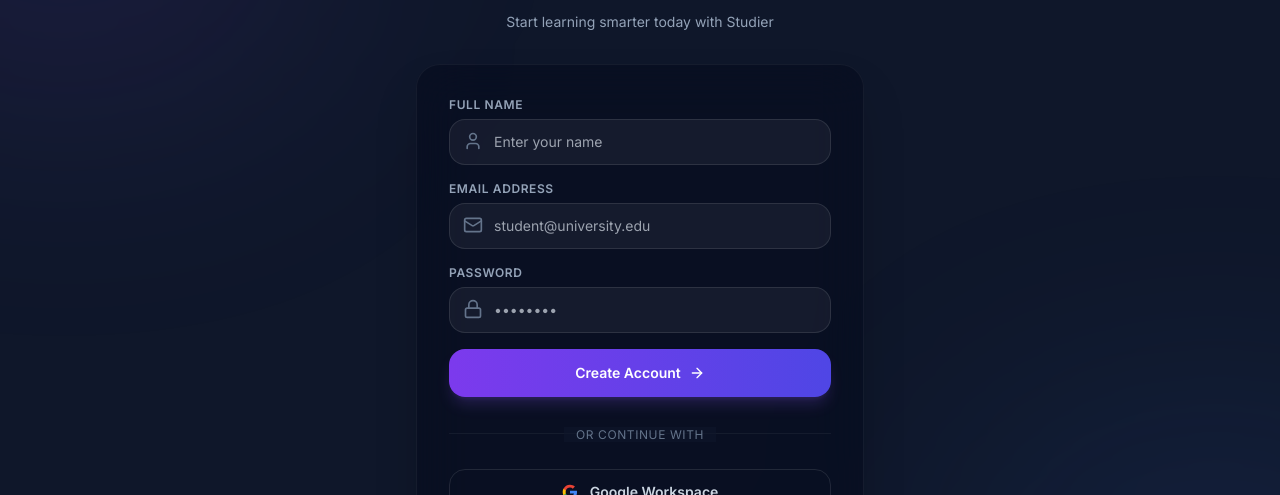
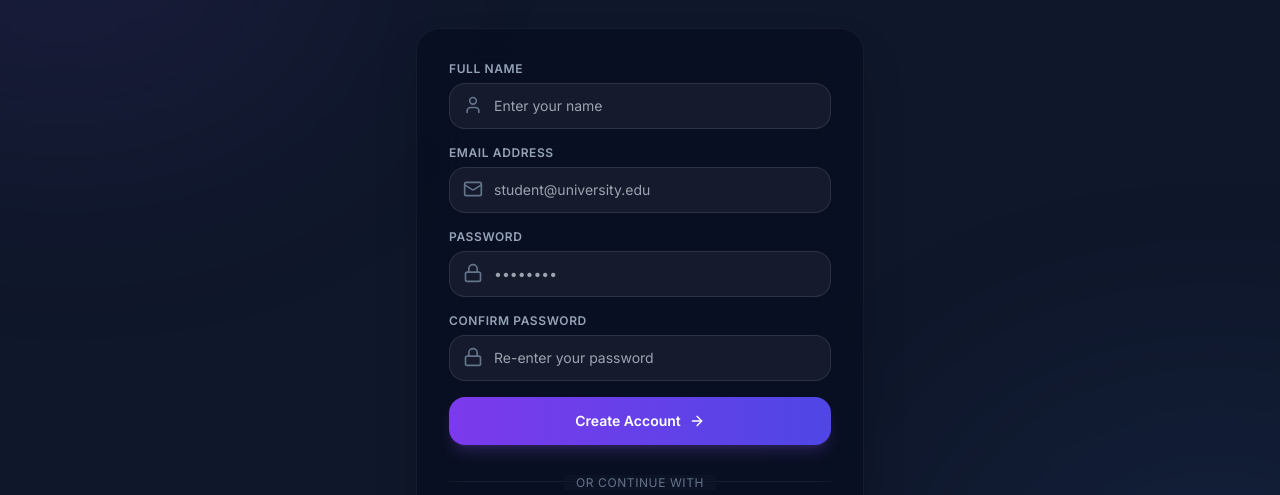
Before and after one commit to vircsam/studier, a React (Vite) app: page /login in a window 1280 px wide. Both pictures are taken after a click on the button "Don't have an account? Sign up". Shown: the part 144-639 px from the top of the page. Built offline with nearby package versions, Linux system fonts and the light colour scheme; no server answers.

Commit message:
Add email verification

```diff
--- a/src/pages/Login.jsx
+++ b/src/pages/Login.jsx
@@ -5,6 +5,36 @@ import { useFirestore } from "../hooks/useFirestore";
 import { useToast } from "../context/ToastContext";
 import { motion } from "framer-motion";
 import { Sparkles, Mail, Lock, User, ArrowRight, Database } from "lucide-react";
+
+const SIGN_IN_RATE_LIMIT_KEY = "studier_signin_rate_limit";
+const MAX_SIGN_IN_ATTEMPTS = 5;
+const RATE_LIMIT_WINDOW_MS = 10 * 60 * 1000;
+const RATE_LIMIT_LOCK_MS = 5 * 60 * 1000;
+
+function getRateLimitState() {
+  try {
+    const rawValue = localStorage.getItem(SIGN_IN_RATE_LIMIT_KEY);
+    if (!rawValue) {
+      return { attempts: [] };
+    }
+
+    const parsedValue = JSON.parse(rawValue);
+    return {
+      attempts: Array.isArray(parsedValue.attempts) ? parsedValue.attempts : [],
+      lockedUntil: typeof parsedValue.lockedUntil === "number" ? parsedValue.lockedUntil : null,
+    };
+  } catch {
+    return { attempts: [] };
+  }
+}
+
+function saveRateLimitState(state) {
+  localStorage.setItem(SIGN_IN_RATE_LIMIT_KEY, JSON.stringify(state));
+}
+
+function getRemainingLockTime(lockedUntil) {
+  return Math.max(0, Math.ceil((lockedUntil - Date.now()) / 1000));
+}
 
 export default function Login() {
   const { signInEmail, signUpEmail, signInGoogle } = useAuth();
@@ -16,33 +46,94 @@ export default function Login() {
   const [isSignUp, setIsSignUp] = useState(searchParams.get("signup") === "true");
   const [email, setEmail] = useState("");
   const [password, setPassword] = useState("");
+  const [confirmPassword, setConfirmPassword] = useState("");
   const [displayName, setDisplayName] = useState("");
   const [loading, setLoading] = useState(false);
+  const [lockedUntil, setLockedUntil] = useState(() => getRateLimitState().lockedUntil || null);
 
   useEffect(() => {
     setIsSignUp(searchParams.get("signup") === "true");
   }, [searchParams]);
 
+  useEffect(() => {
+    if (!lockedUntil) {
+      return;
+    }
+
+    const timerId = window.setInterval(() => {
+      if (Date.now() >= lockedUntil) {
+        setLockedUntil(null);
+        saveRateLimitState({ attempts: [] });
+      }
+    }, 1000);
+
+    return () => window.clearInterval(timerId);
+  }, [lockedUntil]);
+
   const handleSubmit = async (e) => {
     e.preventDefault();
-    if (!email || !password || (isSignUp && !displayName)) {
+    if (!email || !password || (isSignUp && (!displayName || !confirmPassword))) {
       showToast("Please fill in all fields", "warning");
       return;
+    }
+
+    if (isSignUp && password !== confirmPassword) {
+      showToast("Password and confirm password must match", "warning");
+      return;
+    }
+
+    if (!isSignUp) {
+      const rateLimitState = getRateLimitState();
+      if (rateLimitState.lockedUntil && Date.now() < rateLimitState.lockedUntil) {
+        const secondsRemaining = getRemainingLockTime(rateLimitState.lockedUntil);
+        setLockedUntil(rateLimitState.lockedUntil);
+        showToast(`Too many sign-in attempts. Try again in ${secondsRemaining}s.`, "error");
+        return;
+      }
     }
 
     setLoading(true);
     try {
       if (isSignUp) {
         await signUpEmail(email, password, displayName);
-        showToast("Account created successfully!", "success");
+        setConfirmPassword("");
+        showToast("Verification email sent. Please verify your email before signing in.", "success");
+        setIsSignUp(false);
       } else {
         await signInEmail(email, password);
+        saveRateLimitState({ attempts: [] });
+        setLockedUntil(null);
         showToast("Logged in successfully!", "success");
       }
-      navigate("/dashboard");
+      if (!isSignUp) {
+        navigate("/dashboard");
+      }
     } catch (error) {
       console.error(error);
-      showToast(error.message || "Authentication failed. Please try again.", "error");
+      if (!isSignUp) {
+        const now = Date.now();
+        const currentState = getRateLimitState();
+        const recentAttempts = (currentState.attempts || []).filter(
+          (timestamp) => now - timestamp < RATE_LIMIT_WINDOW_MS
+        );
+        const updatedAttempts = [...recentAttempts, now];
+        const nextState = { attempts: updatedAttempts };
+
+        if (updatedAttempts.length >= MAX_SIGN_IN_ATTEMPTS) {
+          nextState.lockedUntil = now + RATE_LIMIT_LOCK_MS;
+          setLockedUntil(nextState.lockedUntil);
+          saveRateLimitState(nextState);
+          showToast("Too many failed sign-in attempts. Please wait 5 minutes.", "error");
+        } else {
+          saveRateLimitState(nextState);
+          showToast(
+            `Authentication failed. ${MAX_SIGN_IN_ATTEMPTS - updatedAttempts.length} sign-in attempts remaining before cooldown.`,
+            "error"
+          );
+        }
+      } else {
+        showToast(error.message || "Authentication failed. Please try again.", "error");
+      }
     } finally {
       setLoading(false);
     }
@@ -150,9 +241,32 @@ export default function Login() {
               </div>
             </div>
 
+            {isSignUp && (
+              <div className="space-y-1.5">
+                <label className="text-xs font-semibold text-slate-400 uppercase tracking-wider block">Confirm Password</label>
+                <div className="relative">
+                  <Lock className="absolute left-3.5 top-3 w-5 h-5 text-slate-500" />
+                  <input
+                    type="password"
+                    value={confirmPassword}
+                    onChange={(e) => setConfirmPassword(e.target.value)}
+                    placeholder="Re-enter your password"
+                    disabled={loading}
+                    className="w-full bg-white/5 border border-white/10 rounded-2xl pl-11 pr-4 py-3 outline-none focus:border-brand-500 focus:ring-1 focus:ring-brand-500 text-sm transition-all"
+                  />
+                </div>
+              </div>
+            )}
+
+            {!isSignUp && lockedUntil && Date.now() < lockedUntil && (
+              <p className="text-xs text-amber-400 font-medium">
+                Sign-in is temporarily locked. Try again in {getRemainingLockTime(lockedUntil)}s.
+              </p>
+            )}
+
             <button
               type="submit"
-              disabled={loading}
+              disabled={loading || (!isSignUp && !!lockedUntil && Date.now() < lockedUntil)}
               className="w-full flex items-center justify-center gap-2 mt-4 px-6 py-3.5 text-sm font-semibold text-white bg-gradient-to-r from-brand-600 to-indigo-600 hover:from-brand-500 hover:to-indigo-500 rounded-2xl shadow-lg shadow-brand-500/20 active:scale-95 disabled:opacity-50 disabled:pointer-events-none transition-all"
             >
               {loading ? (
@@ -189,7 +303,10 @@ export default function Login() {
           {/* Toggle link */}
           <div className="text-center pt-2">
             <button
-              onClick={() => setIsSignUp(!isSignUp)}
+              onClick={() => {
+                setIsSignUp(!isSignUp);
+                setConfirmPassword("");
+              }}
               className="text-xs font-medium text-brand-400 hover:text-brand-300 transition-colors"
             >
               {isSignUp ? "Already have an account? Sign in" : "Don't have an account? Sign up"}
--- a/src/store/useStore.js
+++ b/src/store/useStore.js
@@ -6,7 +6,8 @@ import {
   signOut,
   signInWithPopup,
   GoogleAuthProvider,
-  onAuthStateChanged
+  onAuthStateChanged,
+  sendEmailVerification
 } from "firebase/auth";
 import {
   collection,
@@ -65,6 +66,15 @@ export const useStore = create((set, get) => ({
     try {
       const userCredential = await signInWithEmailAndPassword(auth, email, password);
       const fbUser = userCredential.user;
+
+      if (!fbUser.emailVerified) {
+        await signOut(auth);
+        set({ isAuthLoading: false });
+        const verificationError = new Error("Please verify your email before signing in.");
+        verificationError.code = "auth/email-not-verified";
+        throw verificationError;
+      }
+
       const userData = await createUserProfile(fbUser.uid, fbUser);
       set({ user: userData });
       return userData;
@@ -79,12 +89,14 @@ export const useStore = create((set, get) => ({
     try {
       const userCredential = await createUserWithEmailAndPassword(auth, email, password);
       const fbUser = userCredential.user;
+      await sendEmailVerification(fbUser);
       const userData = await createUserProfile(fbUser.uid, {
         email: fbUser.email,
         displayName: displayName || fbUser.displayName
       });
-      set({ user: userData });
-      return userData;
+      await signOut(auth);
+      set({ user: null, isAuthLoading: false });
+      return { ...userData, verificationEmailSent: true };
     } catch (error) {
       set({ isAuthLoading: false });
       throw error;
```
Also changed, not shown: public/logo.png (renamed from studier.png).
